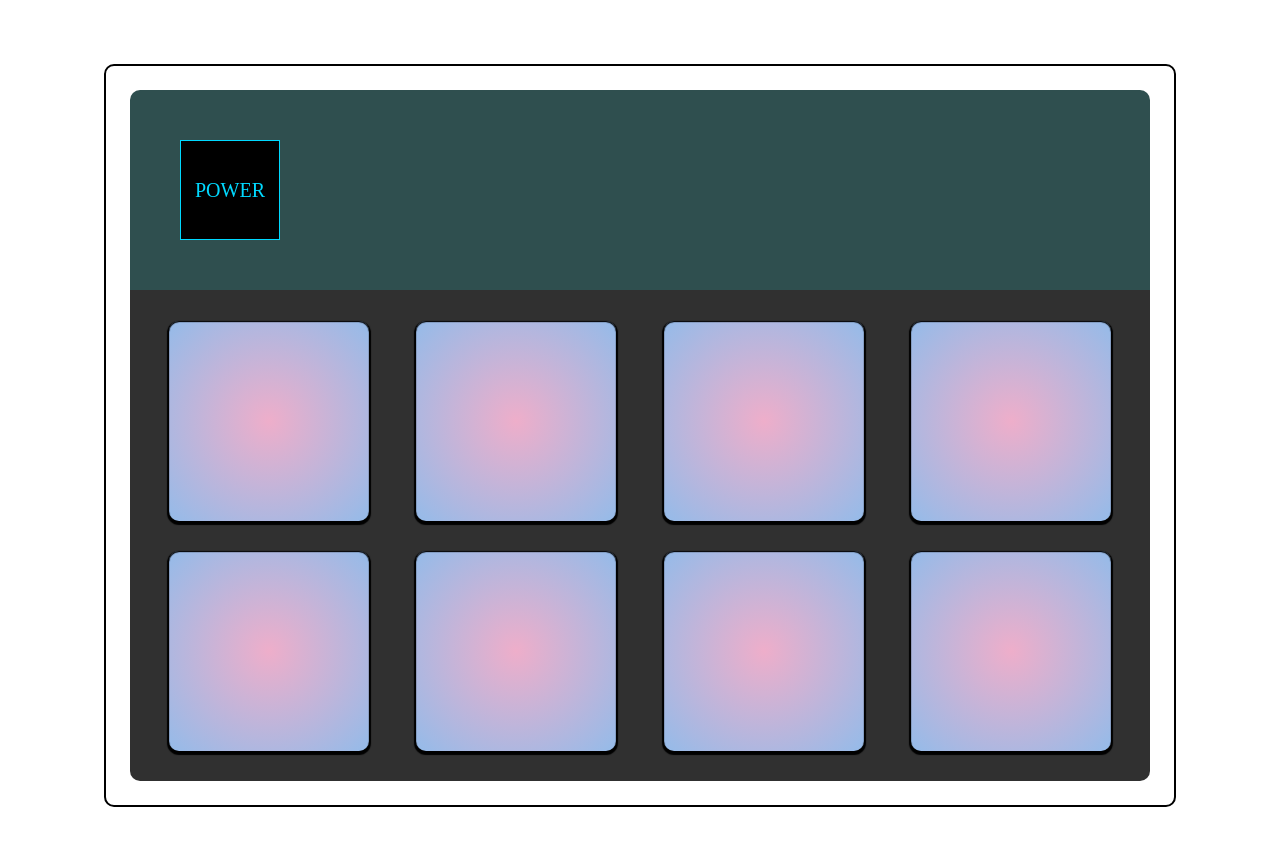
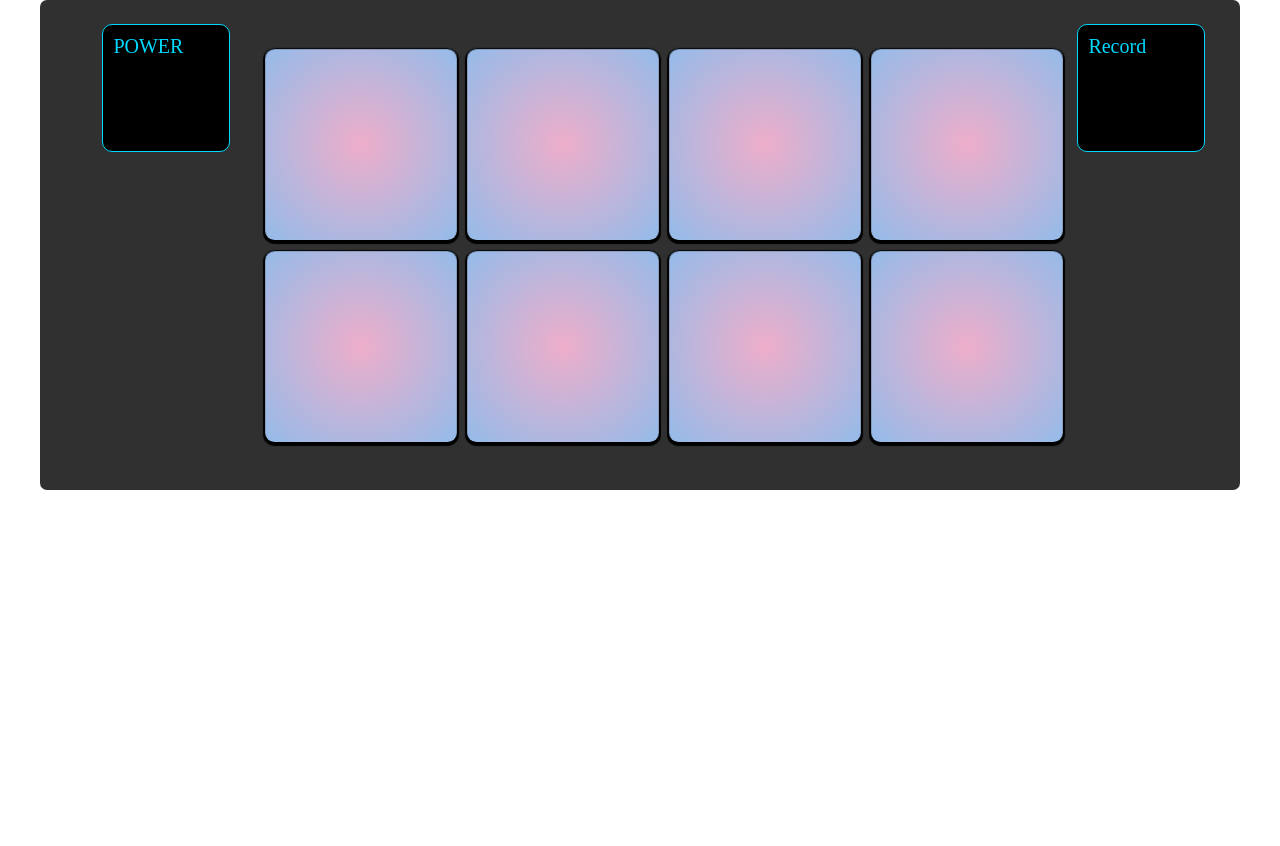
Before and after one commit to michacurri/beatMaker, a plain HTML site: page index.html in a window 1280 px wide. After the commit the page ends 800 px from the top, so only its background shows below. Drawn offline with nearby package versions, Linux system fonts and the light colour scheme.

Commit message:
styles - forgot to branch into styles - reformmated machine with Grid

```diff
--- a/index.html
+++ b/index.html
@@ -4,7 +4,7 @@
 <head>
   <meta charset="UTF-8">
   <meta name="viewport" content="width=device-width, initial-scale=1.0">
-  <title>BeatMaker</title>
+  <title>BeatMaker Solo</title>
   <link rel="stylesheet" href="./styles/style.css">
   <link rel="apple-touch-icon" sizes="180x180" href="./assets/favicon/apple-touch-icon.png">
   <link rel="icon" type="image/png" sizes="32x32" href="./assets/favicon/favicon-32x32.png">
@@ -15,33 +15,34 @@
 <body>
   <main>
     <div class="wrapper">
-      <div class="machine">
-        <div class="controlPanel flex alignCenter">
-          <div class="powerSwitch flex centerCenter">POWER</div>
+      <div class="machine grid">
+        <div class="control panelLeft">
+          <div class="power switch">POWER</div>
         </div>
-        <ul class="beatGrid">
-          <li data-key="69" class="pad"></li>
-          <li data-key="82" class="pad"></li>
-          <li data-key="85" class="pad"></li>
-          <li data-key="73" class="pad"></li>
-          <li data-key="68" class="pad"></li>
-          <li data-key="70" class="pad"></li>
-          <li data-key="74" class="pad"></li>
-          <li data-key="75" class="pad"></li>
+        <div class="control panelRight">
+          <div class="record switch">Record</div>
+        </div>
+        <ul class="beatGrid grid">
+          <li id="p1" data-key="69" class="pad"><audio id="e" data-key="69" src="./assets/sounds/808/808-crash-1.wav"></audio></li>
+          <li id="p2" data-key="82" class="pad"><audio id="r" data-key="82" src="./assets/sounds/808/808-hi-hat-13.wav"></audio></li>
+          <li id="p3" data-key="85" class="pad"><audio id="u" data-key="85" src="./assets/sounds/808/808-hi-hat-fatTape-closed.wav"></audio></li>
+          <li id="p4" data-key="73" class="pad"><audio id="i" data-key="73" src="./assets/sounds/808/808-snare-2.wav"></audio></li>
+          <li id="p5" data-key="68" class="pad"><audio id="d" data-key="68" src="./assets/sounds/808/808-kick-1.wav"></audio></li>
+          <li id="p6" data-key="70" class="pad"><audio id="f" data-key="70" src="./assets/sounds/808/808-kick-2.wav"></audio></li>
+          <li id="p7" data-key="74" class="pad"><audio id="j" data-key="74" src="./assets/sounds/808/808-pitched-c-04.wav"></audio></li>
+          <li id="p8" data-key="75" class="pad"><audio id="k" data-key="75" src="./assets/sounds/808/808-snare-1.wav"></audio></li>
         </ul>
       </div>
     </div>
   </main>
-  <div class="files">
-    <audio id="e" data-key="69" src="./assets/sounds/808/808-crash-1.wav"></audio>
-    <audio id="r" data-key="82" src="./assets/sounds/808/808-hi-hat-13.wav"></audio>
-    <audio id="u" data-key="85" src="./assets/sounds/808/808-hi-hat-fatTape-closed.wav"></audio>
-    <audio id="i" data-key="73" src="./assets/sounds/808/808-snare-2.wav"></audio>
-    <audio id="d" data-key="68" src="./assets/sounds/808/808-kick-1.wav"></audio>
-    <audio id="f" data-key="70" src="./assets/sounds/808/808-kick-2.wav"></audio>
-    <audio id="j" data-key="74" src="./assets/sounds/808/808-pitched-c-04.wav"></audio>
-    <audio id="k" data-key="75" src="./assets/sounds/808/808-snare-1.wav"></audio>
-  </div>
+
+
+
+
+
+
+
+
 
 
 
--- a/styles/sass/global-typo-setup/_global.scss
+++ b/styles/sass/global-typo-setup/_global.scss
@@ -1,3 +1,9 @@
+
+
+.grid {
+  @include grid();
+}
+
 .flex {
   @include flex();
 }
--- a/styles/sass/layout/_main.scss
+++ b/styles/sass/layout/_main.scss
@@ -5,43 +5,57 @@
 
 
 .machine {
-  border: solid black 2px;
-  // background-color: #303030;
-  border-radius: 10px 10px;
-  margin: 5vw;
+  background-color: #303030;
+  border-radius: 7px 7px;
+  // margin: 2vw;
   padding: 2%;
+  grid-template-columns: 1fr 4fr 1fr;
+  grid-template-rows: 1fr;
+  justify-self: center;
+  width: 100%;
 
-  .controlPanel {
-    height: 20rem;
-    width: 100%;
-    background-color: darkslategrey;
+  .control {
+    // height: 20vw;
+    // background-color: darkslategrey;
     border-radius: 10px 10px 0 0;
+
+    .panelLeft {
+      margin: 2vw;
+      grid-column: 1 / 1;
+      grid-row: 1 / -1;
+    }
+
+    .panelRight {
+      margin: 2vw;
+      grid-column: 5 / -1;
+      grid-row: 1 / -1;
+    }
+
   }
 
-  .powerSwitch {
+  .switch {
     padding: 1rem;
-    margin-left: 5rem;
-    height: 10rem;
-    width: 10rem;
+    margin-left: 3vw;
+    border-radius: 10px;
+    height: 10vw;
+    width: 10vw;
     border: 1px solid rgb(0, 217, 255);
     background-color: black;
     color: rgb(0, 217, 255);
     font-size: 2rem;
-
   }
 
 
   .beatGrid {
-    padding: 5%;
+    grid-column: 2 / -2;
+    grid-row: 1 / -1;
+    // padding: 5%;
     border-radius: 0 0 10px 10px;
-    display: grid;
-    align-items: center;
-    justify-items: center;
     background: #303030;
     grid-template-columns: repeat(4, 1fr);
     grid-template-rows: repeat(2, 1fr);
-    grid-column-gap: 3rem;
-    grid-row-gap: 3rem;
+    grid-column-gap: 1rem;
+    grid-row-gap: 1rem;
 
     @include mediaQ(tablet) {
       padding: 3%;
@@ -50,13 +64,9 @@
 }
 
 
-// .pad::before {
-//   background: white;
-// }
-
 .pad {
-  height: 20rem;
-  width: 20rem;
+  height: 15vw;
+  width: 15vw;
   background: rgb(238, 174, 202);
   background: radial-gradient(circle, rgba(238, 174, 202, 1) 0%, rgba(148, 187, 233, 1) 100%);
   border-radius: 5%;
@@ -64,7 +74,53 @@
   box-shadow: (0 2px 1px 2px black, inset 0px 1px 1px rgba(0, 0, 0, 0.7), inset 0 1px 1px rgba(0, 0, 0, 0.9), 0 0 0 black);
   transition: all 100ms;
   position: relative;
+
 }
+
+#p1 {
+  grid-column: 1 / 1;
+  grid-row: 1 / 1;
+}
+
+#p2 {
+  grid-column: 2 / 2;
+  grid-row: 1 / 1;
+}
+
+#p3 {
+  grid-column: 3 / 3;
+  grid-row: 1 / 1;
+}
+
+#p4 {
+  grid-column: 4 / 4;
+  grid-row: 1 / 1;
+}
+
+#p5 {
+  grid-column: 1 / 1;
+  grid-row: 2 / 2;
+}
+
+#p6 {
+  grid-column: 2 / 2;
+  grid-row: 2 / 2;
+}
+
+#p7 {
+  grid-column: 3 / 3;
+  grid-row: 2 / 2;
+}
+
+#p8 {
+  grid-column: 4 / 4;
+  grid-row: 2 / 2;
+}
+
+
+
+
+
 
 
 .padActive {
--- a/styles/sass/mix-var-func/_mixins.scss
+++ b/styles/sass/mix-var-func/_mixins.scss
@@ -37,6 +37,10 @@
   display: flex;
   flex-direction: row;
   width: 100%;
+}
+
+@mixin grid {
+  display: grid;
 }
 
 @mixin rowReverse {
```
Also changed, not shown: styles/style.css.
